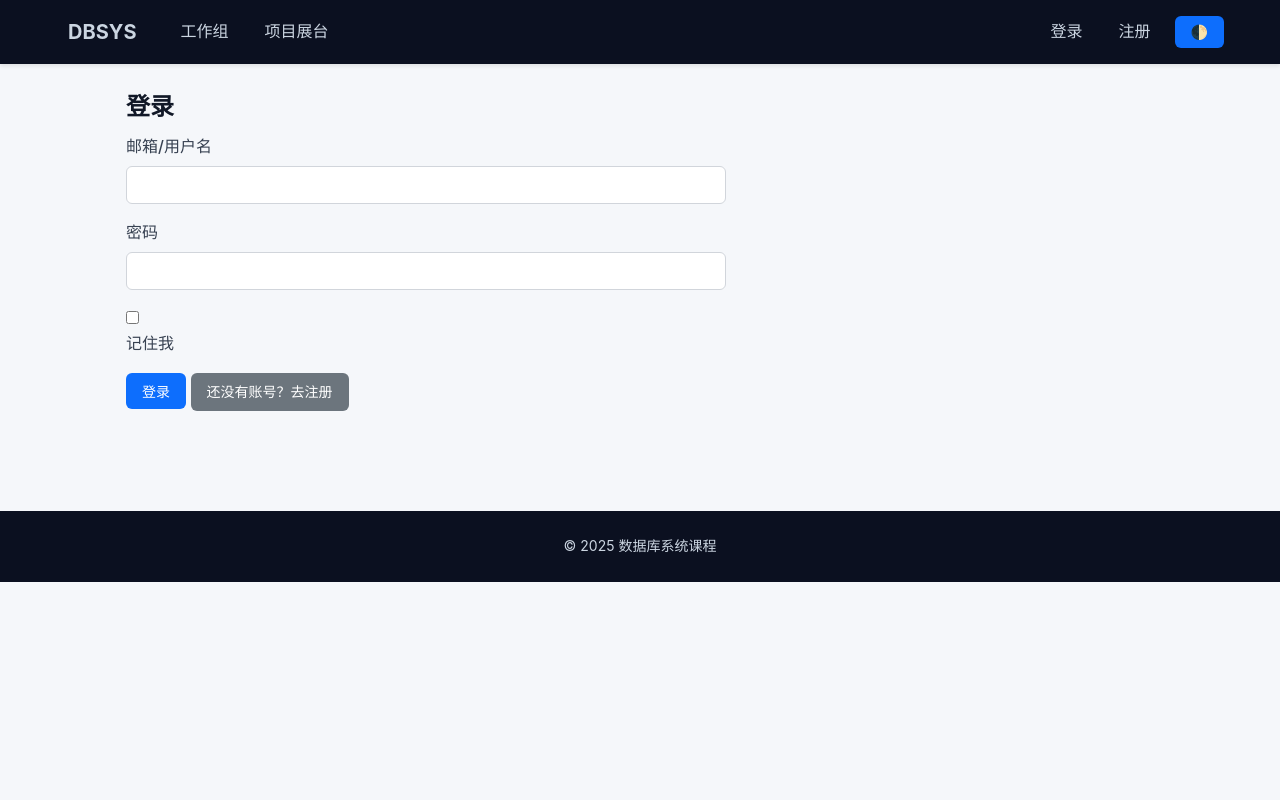
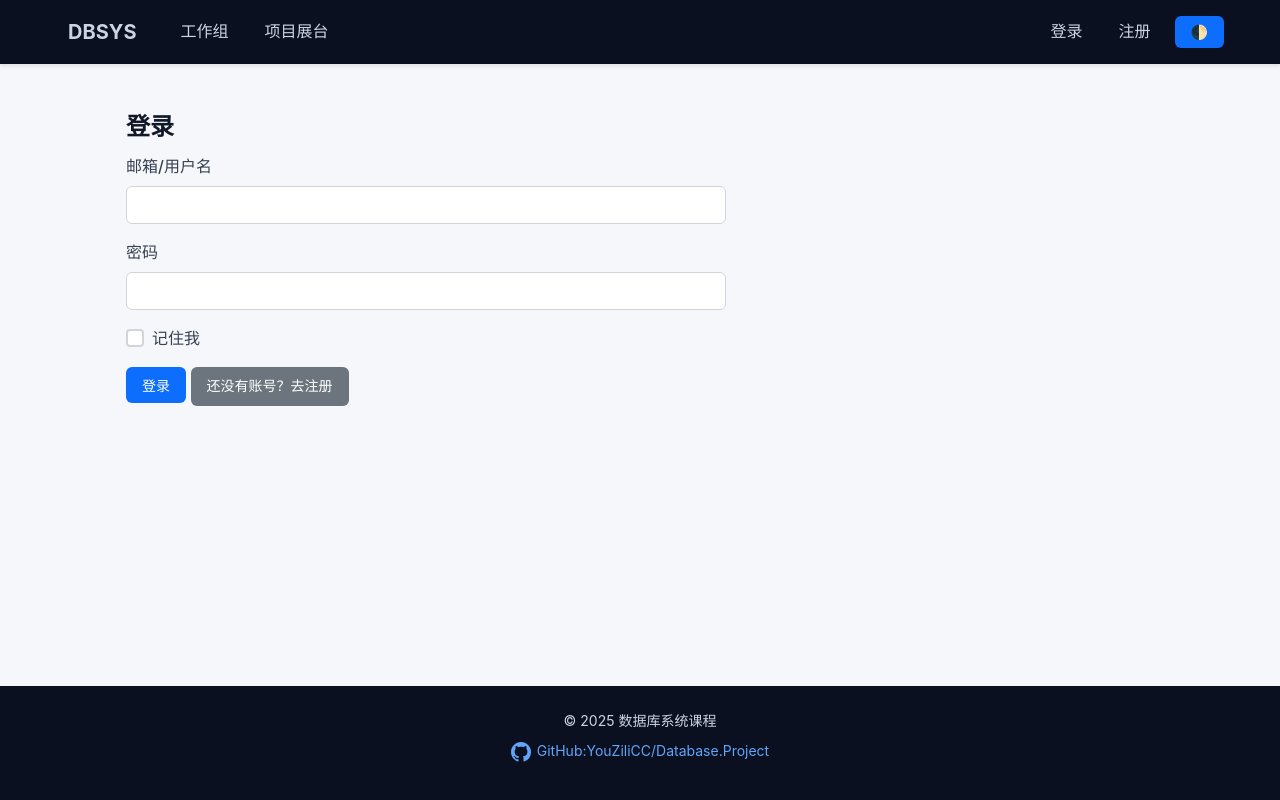
Before and after one commit to YouZiliCC/Database.Project, a Flask app: page /auth/login in a window 1280 px wide. Run offline with Flask 3, Linux system fonts and the light colour scheme; parts of the project's set-up code (start-up, migrations or seed data) failed here and were passed over.

Commit message:
refactor: optimize frontend

```diff
--- a/blueprints/group.py
+++ b/blueprints/group.py
@@ -10,7 +10,7 @@ from flask import (
 )
 from flask_login import login_required, current_user
 from flask_wtf import FlaskForm
-from wtforms import StringField, SubmitField, SelectField
+from wtforms import StringField, SubmitField, SelectField, TextAreaField
 from wtforms.validators import DataRequired, Length
 from database.actions import *
 from blueprints.project import ProjectForm
@@ -27,7 +27,7 @@ class GroupForm(FlaskForm):
     gname = StringField(
         "工作组名称", validators=[DataRequired(), Length(min=3, max=50)]
     )
-    ginfo = StringField("工作组描述", validators=[Length(max=200)])
+    ginfo = TextAreaField("工作组描述", validators=[Length(max=200)])
     submit = SubmitField("保存")
 
 
--- a/blueprints/project.py
+++ b/blueprints/project.py
@@ -12,7 +12,7 @@ from flask import (
 )
 from flask_login import login_user, logout_user, login_required, current_user
 from flask_wtf import FlaskForm
-from wtforms import StringField, PasswordField, BooleanField, SubmitField
+from wtforms import StringField, PasswordField, BooleanField, SubmitField, TextAreaField
 from wtforms.validators import DataRequired, Email, Length, EqualTo, ValidationError
 from database.actions import *
 import logging
@@ -27,7 +27,7 @@ logger = logging.getLogger(__name__)
 # -------------------------------------------------------------------------------------------
 class ProjectForm(FlaskForm):
     pname = StringField("项目名称", validators=[DataRequired(), Length(min=3, max=100)])
-    pinfo = StringField("项目描述", validators=[Length(max=500)])
+    pinfo = TextAreaField("项目描述", validators=[Length(max=500)])
     port = StringField("项目端口", validators=[DataRequired(), Length(min=2, max=10)])
     docker_port = StringField(
         "Docker端口", validators=[DataRequired(), Length(min=2, max=10)]
--- a/static/css/style.css
+++ b/static/css/style.css
@@ -10,6 +10,11 @@ body {
     font-family: -apple-system, BlinkMacSystemFont, "Segoe UI", Roboto, "Helvetica Neue", Arial, sans-serif;
     color: #1f2937;
     line-height: 1.6;
+    display: flex;
+    flex-direction: column;
+    min-height: 100vh;
+    margin: 0;
+    padding: 0;
 }
 
 h1, h2, h3, h4, h5, h6 {
@@ -93,6 +98,15 @@ code { background: #f3f4f6; padding: 2px 6px; border-radius: 4px; font-family: '
 }
 .btn-theme:hover {
     background: rgba(255,255,255,0.2);
+}
+
+/* ==================== 主内容区域 ==================== */
+main {
+    flex: 1;
+    width: 100%;
+    max-width: 1200px;
+    margin: 0 auto;
+    padding: 20px;
 }
 
 /* ==================== 首页 Hero ==================== */
@@ -203,6 +217,12 @@ code { background: #f3f4f6; padding: 2px 6px; border-radius: 4px; font-family: '
     font-size: 13px;
     margin-top: 4px;
 }
+.checkbox-row {
+    margin: 16px 0;
+}
+.checkbox-row label {
+    font-weight: 400 !important;
+}
 .form-select,
 input[type="text"],
 input[type="password"],
@@ -229,6 +255,56 @@ textarea.invalid,
 select.invalid {
     border-color: #dc3545 !important;
     box-shadow: 0 0 0 3px rgba(220,53,69,0.15) !important;
+}
+
+/* ==================== Checkbox 样式 ==================== */
+input[type="checkbox"] {
+    width: auto;
+    appearance: none;
+    -webkit-appearance: none;
+    width: 18px;
+    height: 18px;
+    border: 2px solid #d1d5db;
+    border-radius: 4px;
+    background: #ffffff;
+    cursor: pointer;
+    position: relative;
+    transition: all 0.2s ease;
+    vertical-align: middle;
+    margin-right: 8px;
+}
+input[type="checkbox"]:hover {
+    border-color: #0d6efd;
+}
+input[type="checkbox"]:checked {
+    background: #0d6efd;
+    border-color: #0d6efd;
+}
+input[type="checkbox"]:checked::after {
+    content: '';
+    position: absolute;
+    left: 5px;
+    top: 2px;
+    width: 4px;
+    height: 8px;
+    border: solid white;
+    border-width: 0 2px 2px 0;
+    transform: rotate(45deg);
+}
+input[type="checkbox"]:focus {
+    outline: none;
+    box-shadow: 0 0 0 3px rgba(13,110,253,0.15);
+}
+/* Checkbox label 样式 */
+.form-row label:has(input[type="checkbox"]) {
+    display: flex;
+    align-items: center;
+    cursor: pointer;
+    user-select: none;
+    font-weight: 400;
+}
+.form-row label:has(input[type="checkbox"]):hover {
+    color: #0d6efd;
 }
 
 /* ==================== 搜索框 ==================== */
@@ -825,13 +925,36 @@ footer {
     color: #cbd5e1;
     text-align: center;
     padding: 24px 16px;
-    margin-top: 60px;
+    margin-top: auto;
+    width: 100%;
+    flex-shrink: 0;
 }
 footer p {
-    margin: 0;
+    margin: 0 0 8px 0;
     font-size: 14px;
+}
+footer a {
+    color: #60a5fa;
+    text-decoration: none;
+    display: inline-flex;
+    align-items: center;
+    gap: 6px;
+    transition: color 0.2s ease;
+}
+footer a:hover {
+    color: #93c5fd;
+    text-decoration: underline;
+}
+footer svg {
+    vertical-align: middle;
 }
 .theme-dark footer {
     background: #0a0f1e;
     color: #9ca3af;
 }
+.theme-dark footer a {
+    color: #60a5fa;
+}
+.theme-dark footer a:hover {
+    color: #93c5fd;
+}
--- a/templates/auth/login.html
+++ b/templates/auth/login.html
@@ -15,8 +15,11 @@
                 {{ form.password(size=32, **{"data-validate":"required|min:6"}) }}
                 {% if form.password.errors %}<span class="error">{{ form.password.errors[0] }}</span>{% endif %}
             </div>
-            <div class="form-row">
-                <label>{{ form.remember_me() }} {{ form.remember_me.label }}</label>
+            <div class="form-row checkbox-row">
+                <label>
+                    {{ form.remember_me() }}
+                    <span>{{ form.remember_me.label.text }}</span>
+                </label>
             </div>
             <div class="form-row">
                 {{ form.submit(class="btn") }}
--- a/templates/base.html
+++ b/templates/base.html
@@ -30,9 +30,9 @@
                 <div class="nav-links">
                     <a href="/group" class="nav-link">工作组</a>
                     <a href="/project" class="nav-link">项目展台</a>
-                    {% if current_user.is_admin %}<a href="/admin/dashboard" class="nav-link">管理员面板</a>{% endif %}
                 </div>
                 <div class="nav-right">
+                    {% if current_user.is_admin %}<a href="/admin/dashboard" class="nav-link">管理员面板</a>{% endif %}
                     {% if current_user.is_authenticated %}
                         <a href="/group/my_group" class="nav-link">我的小组</a>
                         <a href="/user/me" class="nav-link">{{ current_user.uname }}</a>
@@ -57,6 +57,20 @@
         </main>
         <footer>
             <p>&copy; 2025 数据库系统课程</p>
+            <p>
+                <a href="https://github.com/YouZiliCC/Database.Project"
+                   target="_blank"
+                   rel="noopener noreferrer">
+                    <svg width="20"
+                         height="20"
+                         viewBox="0 0 16 16"
+                         fill="currentColor"
+                         aria-hidden="true">
+                        <path d="M8 0C3.58 0 0 3.58 0 8c0 3.54 2.29 6.53 5.47 7.59.4.07.55-.17.55-.38 0-.19-.01-.82-.01-1.49-2.01.37-2.53-.49-2.69-.94-.09-.23-.48-.94-.82-1.13-.28-.15-.68-.52-.01-.53.63-.01 1.08.58 1.23.82.72 1.21 1.87.87 2.33.66.07-.52.28-.87.51-1.07-1.78-.2-3.64-.89-3.64-3.95 0-.87.31-1.59.82-2.15-.08-.2-.36-1.02.08-2.12 0 0 .67-.21 2.2.82.64-.18 1.32-.27 2-.27.68 0 1.36.09 2 .27 1.53-1.04 2.2-.82 2.2-.82.44 1.1.16 1.92.08 2.12.51.56.82 1.27.82 2.15 0 3.07-1.87 3.75-3.65 3.95.29.25.54.73.54 1.48 0 1.07-.01 1.93-.01 2.2 0 .21.15.46.55.38A8.013 8.013 0 0016 8c0-4.42-3.58-8-8-8z" />
+                    </svg>
+                    GitHub:YouZiliCC/Database.Project
+                </a>
+            </p>
         </footer>
         <script src="{{ url_for('static', filename='js/app.js') }}"></script>
         {% block scripts %}{% endblock %}
--- a/templates/group/create.html
+++ b/templates/group/create.html
@@ -15,7 +15,7 @@
             </div>
             <div class="form-row">
                 <label>{{ form.ginfo.label }}</label>
-                {{ form.ginfo(size=100, maxlength=200, placeholder="简单介绍一下工作组...") }}
+                {{ form.ginfo(rows=4, placeholder="简单介绍一下工作组...", maxlength=200) }}
                 {% if form.ginfo.errors %}<span class="error">{{ form.ginfo.errors[0] }}</span>{% endif %}
             </div>
             <div class="form-row">
--- a/templates/group/edit.html
+++ b/templates/group/edit.html
@@ -15,7 +15,7 @@
             </div>
             <div class="form-row">
                 <label>{{ form.ginfo.label }}</label>
-                {{ form.ginfo(size=100, maxlength=200) }}
+                {{ form.ginfo(rows=4, placeholder="简单介绍一下工作组...", maxlength=200) }}
                 {% if form.ginfo.errors %}<span class="error">{{ form.ginfo.errors[0] }}</span>{% endif %}
             </div>
             <div class="form-row">
--- a/templates/project/create.html
+++ b/templates/project/create.html
@@ -15,7 +15,7 @@
             </div>
             <div class="form-row">
                 <label>{{ form.pinfo.label }}</label>
-                {{ form.pinfo(size=80, maxlength=500, placeholder="项目简介...") }}
+                {{ form.pinfo(rows=4, placeholder="项目简介...", maxlength=500) }}
                 {% if form.pinfo.errors %}<span class="error">{{ form.pinfo.errors[0] }}</span>{% endif %}
             </div>
             <div class="form-row">
--- a/templates/project/edit.html
+++ b/templates/project/edit.html
@@ -15,7 +15,7 @@
             </div>
             <div class="form-row">
                 <label>{{ form.pinfo.label }}</label>
-                {{ form.pinfo(size=80, maxlength=500) }}
+                {{ form.pinfo(rows=4, placeholder="项目简介...", maxlength=500) }}
                 {% if form.pinfo.errors %}<span class="error">{{ form.pinfo.errors[0] }}</span>{% endif %}
             </div>
             <div class="form-row">
--- a/templates/user/detail.html
+++ b/templates/user/detail.html
@@ -56,17 +56,16 @@
                     {% if current_user.uid == user.uid %}
                         <a href="{{ url_for('user.user_edit') }}" class="btn">编辑个人信息</a>
                         {% if current_user.gid %}
+                            <a href="{{ url_for('group.my_group') }}" class="btn">我的工作组</a>
                             <button class="btn btn-danger" onclick="leaveGroup()">退出工作组</button>
                         {% else %}
                             <a href="{{ url_for('group.group_list') }}" class="btn">加入工作组</a>
                         {% endif %}
-                        <a href="{{ url_for('group.my_group') }}" class="btn">我的工作组</a>
                     {% endif %}
                     {% if current_user.is_admin %}
                         <button class="btn btn-danger" onclick="deleteUser('{{ user.uid }}')">删除用户</button>
                     {% endif %}
                 {% endif %}
-                <a href="{{ url_for('user.user_list') }}" class="btn btn-secondary">返回用户列表</a>
             </div>
         </div>
     </div>
--- a/templates/user/edit.html
+++ b/templates/user/edit.html
@@ -25,7 +25,7 @@
             </div>
             <div class="form-row">
                 <label>{{ form.uinfo.label }}</label>
-                {{ form.uinfo(size=80, maxlength=200, placeholder="简单介绍一下自己...") }}
+                {{ form.uinfo(rows=4, placeholder="简单介绍一下自己...", maxlength=200) }}
                 {% if form.uinfo.errors %}<span class="error">{{ form.uinfo.errors[0] }}</span>{% endif %}
             </div>
             <div class="form-row">
```
Also changed, not shown: other parts of static/css/style.css (+30 -0 lines), blueprints/admin.py (+91 -91 lines), blueprints/user.py (+13 -15 lines), static/js/admin.js (+15 -3 lines), static/img/gimg.png (deleted), static/img/pimg.png (deleted), static/img/uimg.png (deleted), 3 other files.
